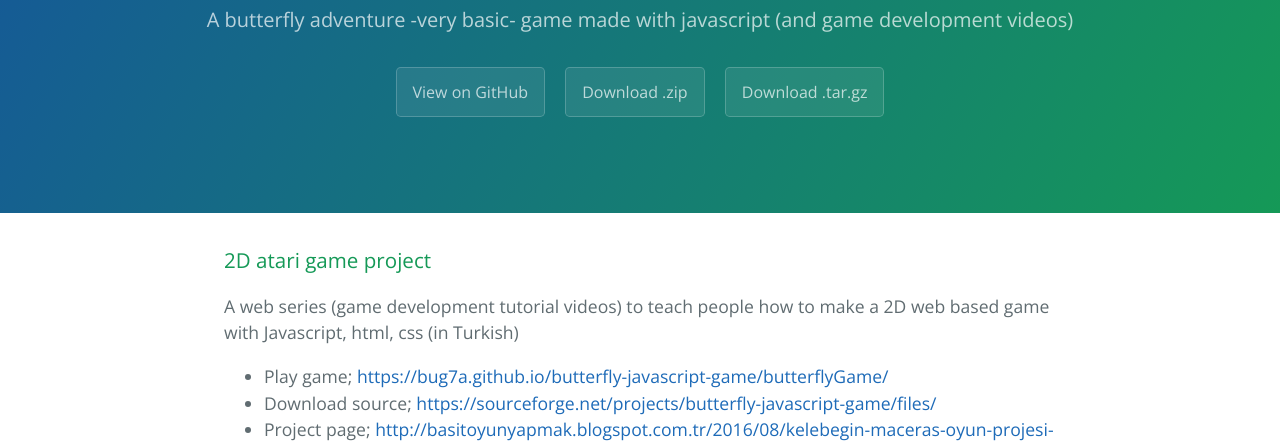
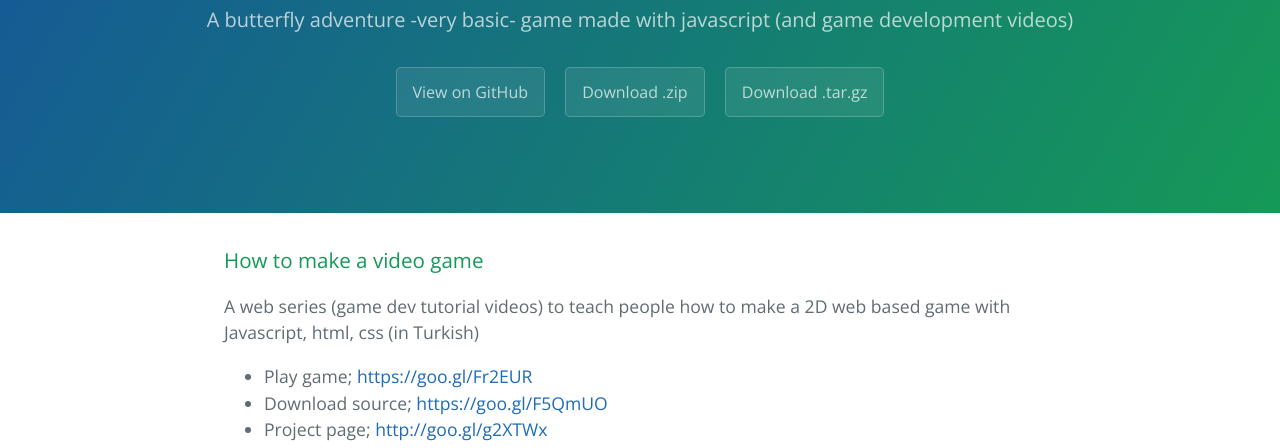
Before and after one commit to bug7a/butterfly-javascript-game, a plain HTML site: page index.html in a window 1280 px wide. Shown: the part 170-618 px from the top of the page. Drawn offline with nearby package versions, Linux system fonts and the light colour scheme.

Commit message:
Create gh-pages branch via GitHub

```diff
--- a/index.html
+++ b/index.html
@@ -20,18 +20,20 @@
 
     <section class="main-content">
       <h3>
-<a id="2d-atari-game-project" class="anchor" href="#2d-atari-game-project" aria-hidden="true"><span aria-hidden="true" class="octicon octicon-link"></span></a>2D atari game project</h3>
+<a id="how-to-make-a-video-game" class="anchor" href="#how-to-make-a-video-game" aria-hidden="true"><span aria-hidden="true" class="octicon octicon-link"></span></a>How to make a video game</h3>
 
-<p>A web series (game development tutorial videos) to teach people how to make a 2D web based game with Javascript, html, css (in Turkish)</p>
+<p>A web series (game dev tutorial videos) to teach people how to make a 2D web based game with Javascript, html, css (in Turkish)</p>
 
 <ul>
-<li>Play game; <a href="https://bug7a.github.io/butterfly-javascript-game/butterflyGame/">https://bug7a.github.io/butterfly-javascript-game/butterflyGame/</a>
+<li>Play game; <a href="https://goo.gl/Fr2EUR">https://goo.gl/Fr2EUR</a>
 </li>
-<li>Download source; <a href="https://sourceforge.net/projects/butterfly-javascript-game/files/">https://sourceforge.net/projects/butterfly-javascript-game/files/</a>
+<li>Download source; <a href="https://goo.gl/F5QmUO">https://goo.gl/F5QmUO</a>
 </li>
-<li>Project page; <a href="http://basitoyunyapmak.blogspot.com.tr/2016/08/kelebegin-maceras-oyun-projesi-1-bu.html">http://basitoyunyapmak.blogspot.com.tr/2016/08/kelebegin-maceras-oyun-projesi-1-bu.html</a>
+<li>Project page; <a href="http://goo.gl/g2XTWx">http://goo.gl/g2XTWx</a>
 </li>
 </ul>
+
+<p><img src="http://bug7a.github.io/butterfly-javascript-game/preview.png" alt="2D game development"></p>
 
       <footer class="site-footer">
         <span class="site-footer-owner"><a href="https://github.com/bug7a/butterfly-javascript-game">Butterfly Javascript Game</a> is maintained by <a href="https://github.com/bug7a">bug7a</a>.</span>
--- a/params.json
+++ b/params.json
@@ -1,6 +1,6 @@
 {
   "name": "Butterfly Javascript Game",
   "tagline": "A butterfly adventure -very basic- game made with javascript (and game development videos)",
-  "body": "### 2D atari game project\r\nA web series (game development tutorial videos) to teach people how to make a 2D web based game with Javascript, html, css (in Turkish)\r\n\r\n* Play game; https://bug7a.github.io/butterfly-javascript-game/butterflyGame/\r\n* Download source; https://sourceforge.net/projects/butterfly-javascript-game/files/\r\n* Project page; http://basitoyunyapmak.blogspot.com.tr/2016/08/kelebegin-maceras-oyun-projesi-1-bu.html",
+  "body": "### How to make a video game\r\nA web series (game dev tutorial videos) to teach people how to make a 2D web based game with Javascript, html, css (in Turkish)\r\n\r\n* Play game; https://goo.gl/Fr2EUR\r\n* Download source; https://goo.gl/F5QmUO\r\n* Project page; http://goo.gl/g2XTWx\r\n\r\n![2D game development](http://bug7a.github.io/butterfly-javascript-game/preview.png)",
   "note": "Don't delete this file! It's used internally to help with page regeneration."
 }
```
